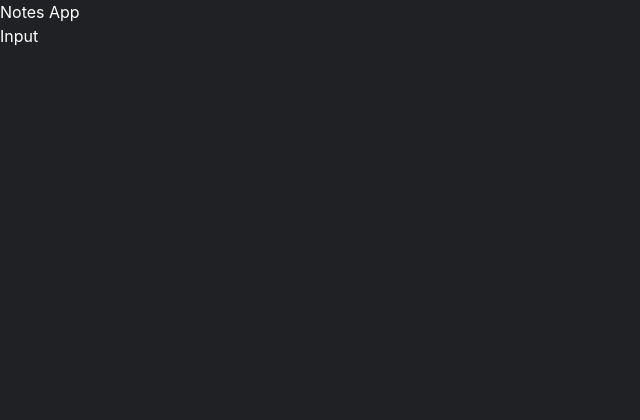
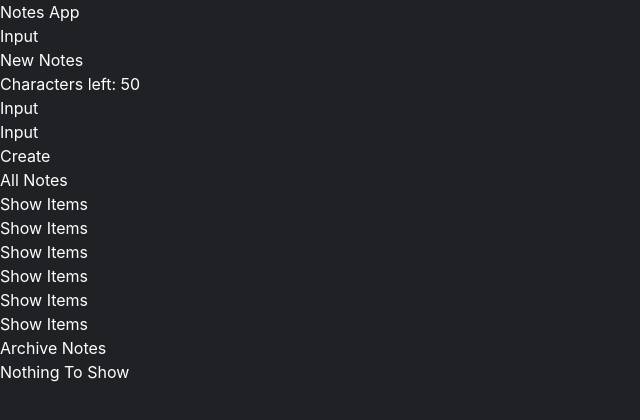
Before and after one commit to KushagraAgrawal29/notes_app, a React (Vite) app: page / in a window 1280 px wide. Shown: the top 420 px of the page, without its empty margins (0-640 px from the left). Built offline with nearby package versions, Linux system fonts and the light colour scheme.

Commit message:
Second Commit

```diff
--- a/src/App.jsx
+++ b/src/App.jsx
@@ -1,13 +1,33 @@
-import { useState } from 'react'
+import { useEffect, useState } from 'react'
 import './App.css'
-import { Header } from './components'
+import { Header,Body } from './components'
+import getInitialData from './utils/getInitialData';
 
 function App() {
   const [query,setQuery] = useState("");
+  const [searchNotes,setSearchNotes] = useState([]);
+  const [notes,setNotes] = useState(getInitialData());
+
+  const notesAll = (searchNotes || notes).filter((note) => !note.archived);
+  const notesArchive = (searchNotes || notes).filter((note) => note.archived);
+
+  useEffect(() => {
+    setSearchNotes(
+      notes.filter((note) =>
+        note.title.toLowerCase().includes(query.toLowerCase())
+      )
+    );
+  },[query,notes])
+
   return (
     <>
       <div>
         <Header search={query} setQuery={setQuery}/>
+        <Body
+          notesAll={notesAll}
+          notesArchive={notesArchive}
+          setNotes={setNotes}
+        />
       </div>
     </>
   )
--- /dev/null
+++ b/src/components/Body.jsx
@@ -0,0 +1,14 @@
+import Content from "./Content"
+import List from "./List"
+
+const Body = ({ notesAll,notesArchive,setNotes }) => {
+  return (
+    <div className="max-w-1000 mx-auto my-4 px-3">
+      <Content setNotes={setNotes}/>
+      <List label="All Notes" setNotes={setNotes} notes={notesAll}/>
+      <List label="Archive Notes" setNotes={setNotes} notes={notesArchive}/>
+    </div>
+  )
+}
+
+export default Body
--- /dev/null
+++ b/src/components/Content.jsx
@@ -0,0 +1,65 @@
+import { useState } from "react"
+import Input from "./Input";
+
+const Content = ({ setNotes }) => {
+    const [title,setTitle] = useState("");
+    const [body,setBody] = useState("");
+
+    const handleOnSubmit = (e) => {
+        e.preventDefault();
+
+        if(!title || !body){
+            handleClick({
+                title:"Error",
+                text:"All fields are mandatory",
+                icon:"error"
+            });
+            return;
+        }
+
+        const id = new Date().toISOString();
+        const note = {id,title,body,archived:false,createdAt:id};
+
+        setNotes((prevNotes) => [...prevNotes,note]);
+        setTitle("");
+        setBody("");
+    };
+
+  return (
+    <div className="mx-auto max-w-2xl mb-12">
+      <h2>New Notes</h2>
+      <form onSubmit={handleOnSubmit}>
+        <p className="text-xs text-right text-gray-400">Characters left: {50 - title.length}</p>
+        <Input
+            value={title}
+            onChange={setTitle}
+            name="title"
+            type="text"
+            placeholder="Input Title...."
+        />
+        <Input
+            value={body}
+            onChange={setBody}
+            name="body"
+            type="textarea"
+            placeholder="Write your notes here..."
+        />
+        <button
+            type="submit"
+            className=""
+            onClick={()=>{
+                handleClick({
+                    title:"Success Creating Note",
+                    text:`Note with title "${title}" has been created`,
+                    icon:"success",
+                })
+            }}
+        >
+            Create
+        </button>
+      </form>
+    </div>
+  )
+}
+
+export default Content
--- /dev/null
+++ b/src/components/Items.jsx
@@ -0,0 +1,17 @@
+import ShowItems from "./ShowItems"
+
+const Items = ({ id,body,title,createdAt,archived,action }) => {
+  return (
+    <div className="flex flex-col border border-gray-300 rounded-md overflow-hidden">
+        <ShowItems
+            title={title}
+            body={body}
+            createdAt={createdAt}
+            archived={archived}
+            action={action}
+        />
+    </div>
+  )
+}
+
+export default Items
--- /dev/null
+++ b/src/components/List.jsx
@@ -0,0 +1,20 @@
+import Items from "./Items";
+
+const List = ({ notes, label, setNotes }) => {
+  return (
+    <>
+      <h2 className="font-normal my-4">{label}</h2>
+      <div className="grid grid-cols-1 grid-rows-auto gap-4 md:gap-6 lg:gap-8 mb-12 md:mb-16 lg:mb-24">
+        {notes.length === 0 ? (
+          <p className="text-center text-gray-400">Nothing To Show</p>
+        ) : (
+          notes.map((note) => (
+            <Items action={setNotes} key={note.id} {...note} />
+          ))
+        )}
+      </div>
+    </>
+  );
+};
+
+export default List;
--- /dev/null
+++ b/src/components/ShowItems.jsx
@@ -0,0 +1,11 @@
+
+
+const ShowItems = () => {
+  return (
+    <div>
+      Show Items
+    </div>
+  )
+}
+
+export default ShowItems
--- a/src/components/index.js
+++ b/src/components/index.js
@@ -1,2 +1,7 @@
 export { default as Header } from "./Header"
 export { default as Input } from "./Input"
+export { default as Body } from "./Body"
+export { default as Content } from "./Content"
+export { default as List } from "./List"
+export { default as Items } from "./Items"
+export { default as ShowItems } from "./ShowItems"
--- /dev/null
+++ b/src/utils/getInitialData.js
@@ -0,0 +1,46 @@
+const getInitialData = () => [
+    {
+      id: 1,
+      title: "Babel",
+      body: "Babel merupakan tools open-source yang digunakan untuk mengubah sintaks ECMAScript 2015+ menjadi sintaks yang didukung oleh JavaScript engine versi lama. Babel sering dipakai ketika kita menggunakan sintaks terbaru termasuk sintaks JSX.",
+      createdAt: "2022-04-14T04:27:34.572Z",
+      archived: false,
+    },
+    {
+      id: 2,
+      title: "Functional Component",
+      body: "Functional component merupakan React component yang dibuat menggunakan fungsi JavaScript. Agar fungsi JavaScript dapat disebut component ia harus mengembalikan React element dan dipanggil layaknya React component.",
+      createdAt: "2022-04-14T04:27:34.572Z",
+      archived: false,
+    },
+    {
+      id: 3,
+      title: "Modularization",
+      body: "Dalam konteks pemrograman JavaScript, modularization merupakan teknik dalam memecah atau menggunakan kode dalam berkas JavaScript secara terpisah berdasarkan tanggung jawabnya masing-masing.",
+      createdAt: "2022-04-14T04:27:34.572Z",
+      archived: false,
+    },
+    {
+      id: 4,
+      title: "Lifecycle",
+      body: "Dalam konteks React component, lifecycle merupakan kumpulan method yang menjadi siklus hidup mulai dari component dibuat (constructor), dicetak (render), pasca-cetak (componentDidMount), dan sebagainya. ",
+      createdAt: "2022-04-14T04:27:34.572Z",
+      archived: false,
+    },
+    {
+      id: 5,
+      title: "ESM",
+      body: "ESM (ECMAScript Module) merupakan format modularisasi standar JavaScript.",
+      createdAt: "2022-04-14T04:27:34.572Z",
+      archived: false,
+    },
+    {
+      id: 6,
+      title: "Module Bundler",
+      body: "Dalam konteks pemrograman JavaScript, module bundler merupakan tools yang digunakan untuk menggabungkan seluruh modul JavaScript yang digunakan oleh aplikasi menjadi satu berkas.",
+      createdAt: "2022-04-14T04:27:34.572Z",
+      archived: false,
+    },
+  ];
+
+export default getInitialData;
```
